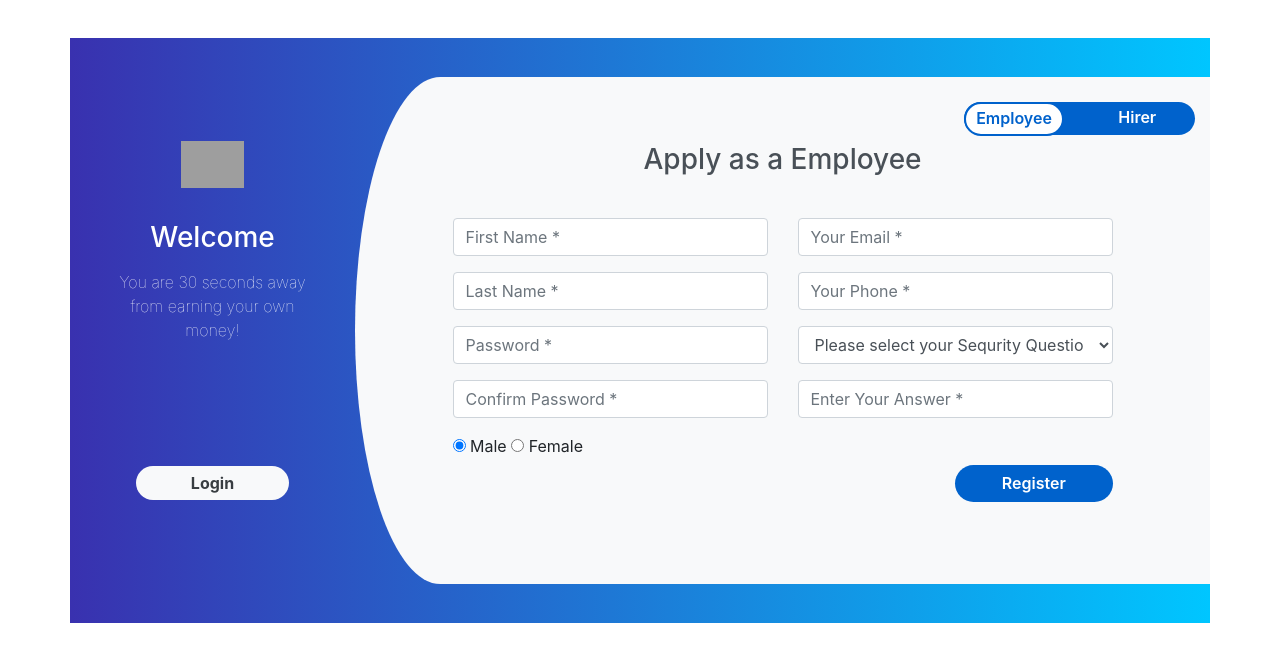
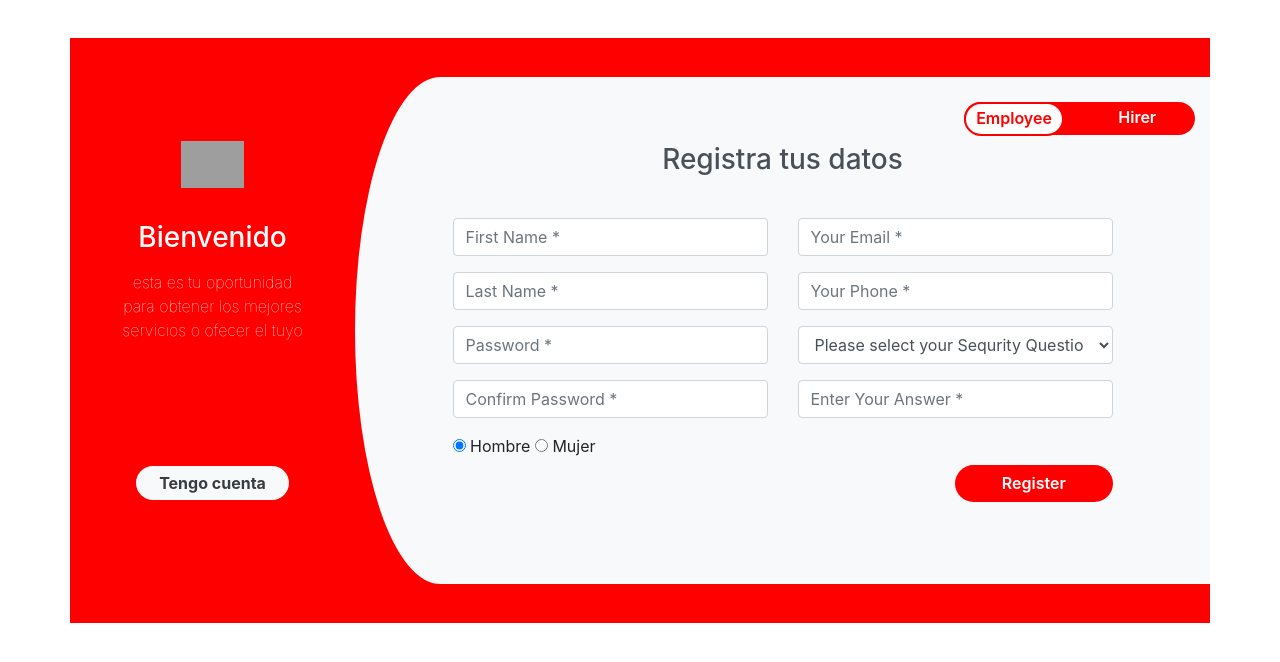
Before and after one commit to EstebanR05/barbershop, a plain HTML site: page registrarse/indexRegistarse.html in a window 1280 px wide. Drawn offline with nearby package versions, Linux system fonts and the light colour scheme; grey boxes are pictures that could not be loaded.

Commit message:
se conjuntaron
se han cambiado los colores y ya se enlazaron entre ellas

```diff
--- a/login/scss/style.scss
+++ b/login/scss/style.scss
@@ -233,6 +233,6 @@ h2 {
   border-color: #7b7b7b;
 }
 .control--checkbox input:disabled:checked ~ .control__indicator {
-  background-color: #7e0cf5;
+  background-color: red;
   opacity: .2;
 }
--- a/registrarse/indexRegistarse.html
+++ b/registrarse/indexRegistarse.html
@@ -17,9 +17,10 @@
         <div class="row">
             <div class="col-md-3 register-left">
                 <img src="https://image.ibb.co/n7oTvU/logo_white.png" alt=""/>
-                <h3>Welcome</h3>
-                <p>You are 30 seconds away from earning your own money!</p>
-                <input type="submit" name="" value="Login" src="/login/login-form-07/index.html" /><br/>
+                <h3>Bienvenido</h3>
+                <p>esta es tu oportunidad para obtener los mejores servicios o ofecer el tuyo</p>
+                <a href="/login/index.html"><input type="submit" name="" value="Tengo cuenta"/></a>
+                <br/>
             </div>
             <div class="col-md-9 register-right">
                 <ul class="nav nav-tabs nav-justified" id="myTab" role="tablist">
@@ -32,7 +33,7 @@
                 </ul>
                 <div class="tab-content" id="myTabContent">
                     <div class="tab-pane fade show active" id="home" role="tabpanel" aria-labelledby="home-tab">
-                        <h3 class="register-heading">Apply as a Employee</h3>
+                        <h3 class="register-heading">Registra tus datos</h3>
                         <div class="row register-form">
                             <div class="col-md-6">
                                 <div class="form-group">
@@ -51,11 +52,11 @@
                                     <div class="maxl">
                                         <label class="radio inline">
                                             <input type="radio" name="gender" value="male" checked>
-                                            <span> Male </span>
+                                            <span> Hombre </span>
                                         </label>
                                         <label class="radio inline">
                                             <input type="radio" name="gender" value="female">
-                                            <span>Female </span>
+                                            <span>Mujer </span>
                                         </label>
                                     </div>
                                 </div>
--- a/registrarse/styleRegistrarse.css
+++ b/registrarse/styleRegistrarse.css
@@ -1,5 +1,5 @@
 .register{
-    background: -webkit-linear-gradient(left, #3931af, #00c6ff);
+    background: -webkit-linear-gradient(left, red, red );
     margin-top: 3%;
     padding: 3%;
 }
@@ -55,7 +55,7 @@
     border: none;
     border-radius: 1.5rem;
     padding: 2%;
-    background: #0062cc;
+    background: red;
     color: #fff;
     font-weight: 600;
     width: 50%;
@@ -64,7 +64,7 @@
 .register .nav-tabs{
     margin-top: 3%;
     border: none;
-    background: #0062cc;
+    background: red;
     border-radius: 1.5rem;
     width: 28%;
     float: right;
@@ -82,8 +82,8 @@
 }
 .register .nav-tabs .nav-link.active{
     width: 100px;
-    color: #0062cc;
-    border: 2px solid #0062cc;
+    color: red;
+    border: 2px solid red;
     border-top-left-radius: 1.5rem;
     border-bottom-left-radius: 1.5rem;
 }
```
Also changed, not shown: login/index.html (+9 -9 lines), login/scss/bootstrap/mixins/_buttons.scss (+20 -8 lines), login/css/bootstrap/bootstrap-grid.css, login/css/bootstrap/bootstrap-reboot.css, login/css/owl.carousel.min.css, login/css/style.css, login/images/image-removebg-preview.png (added).
